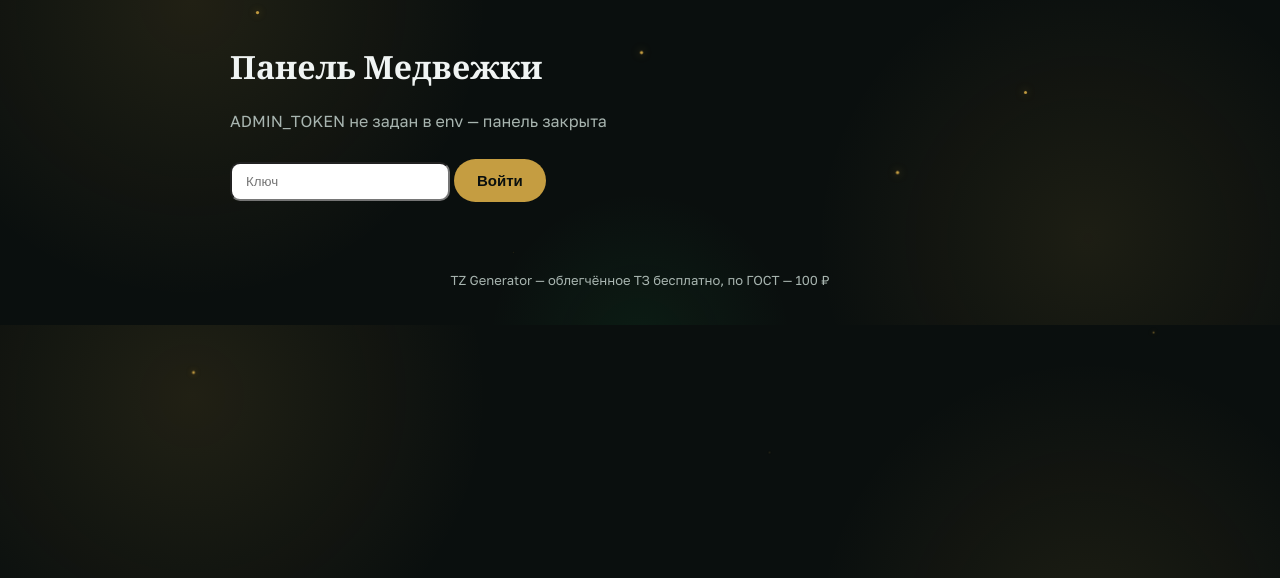
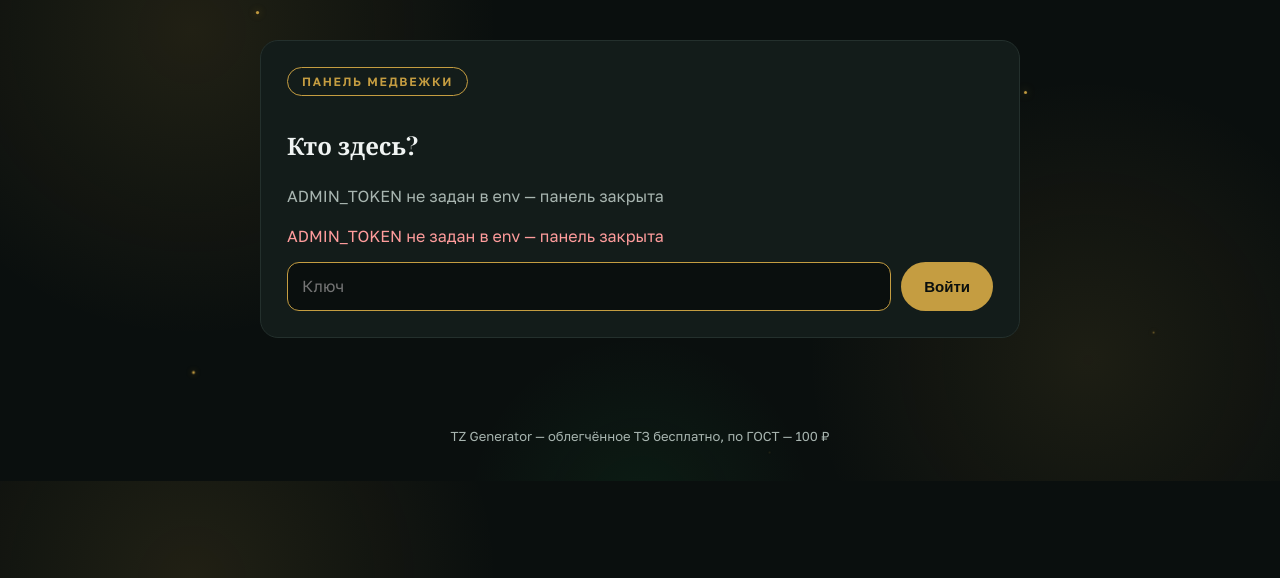
Before and after one commit to medvejka-sibirskaya/tz-generator, a Flask app: page /admin in a window 1280 px wide. Shown: the part 69-647 px from the top of the page. Run offline with Flask 3, Linux system fonts and the light colour scheme; some web fonts are replaced.

Commit message:
Админка в теме сайта: карточки, золото-акцент, таблица журнала, статус «оплачен»

```diff
--- a/static/style.css
+++ b/static/style.css
@@ -274,7 +274,56 @@ h1 em {
 .result-page h1,
 .pay-page h1 { font-size: 32px; font-weight: 800; margin: 0 0 18px; }
 
+/* --- Админ-панель (та же тема: тёмный изумруд + золото) --- */
+.admin { max-width: 760px; margin: 0 auto; }
+.admin-head {
+  display: flex; align-items: baseline; justify-content: space-between;
+  gap: 12px; flex-wrap: wrap; margin: 0 0 22px;
+}
+.admin-head h1 { font-size: 30px; font-weight: 800; margin: 0; }
+.admin-card {
+  background: var(--card); border: 1px solid var(--line);
+  border-radius: var(--radius); padding: 26px; margin: 0 0 20px;
+}
+.admin-card .badge { margin-bottom: 10px; }
+.admin-card .note { margin: 0 0 14px; }
+.admin-form { display: flex; gap: 10px; flex-wrap: wrap; }
+.admin-form input[type="text"],
+.admin-form input[type="password"] {
+  flex: 1 1 240px; padding: 11px 14px; border-radius: 12px;
+  border: 1px solid var(--line); background: var(--bg2);
+  color: var(--text); font: inherit;
+}
+.admin-form input:focus { outline: none; border-color: var(--accent); }
+.admin-err { color: #ff9c9c; margin: 4px 0 12px; }
+.admin-link-ok {
+  background: rgba(197, 157, 65, 0.08); border: 1px solid var(--accent);
+  border-radius: 12px; padding: 12px 16px; margin: 14px 0 0; color: var(--text);
+}
+.admin-link-ok code { color: var(--accent); overflow-wrap: anywhere; }
+.admin-table-title { font-size: 22px; font-weight: 800; margin: 26px 0 2px; }
+.admin-sub { margin: -4px 0 12px; }
+.admin-scroll {
+  overflow-x: auto; background: var(--card);
+  border: 1px solid var(--line); border-radius: var(--radius);
+  padding: 6px 18px 14px;
+}
+.admin-table { width: 100%; border-collapse: collapse; }
+.admin-table th {
+  text-align: left; font-size: 11.5px; letter-spacing: 0.1em;
+  text-transform: uppercase; color: var(--muted); font-weight: 600;
+  padding: 12px 10px 8px; border-bottom: 1px solid var(--line);
+}
+.admin-table td { padding: 10px; border-bottom: 1px solid var(--line); vertical-align: top; }
+.admin-table tr:last-child td { border-bottom: none; }
+.admin-table td code { color: var(--accent); overflow-wrap: anywhere; }
+.admin-table .nowrap { white-space: nowrap; }
+.admin-status.confirmed { color: var(--accent-soft); }
+.admin-status.other { color: var(--muted); }
+.admin-reason { color: var(--muted); font-size: 12.5px; }
+
 @media (max-width: 480px) {
   .wrap { padding: 28px 16px; }
   .hero h1 { font-size: 30px; }
+  .admin-head h1 { font-size: 24px; }
 }
--- a/templates/admin.html
+++ b/templates/admin.html
@@ -1,51 +1,64 @@
 {% extends "base.html" %}
+{% block title %}Панель Медвежки — TZ Generator{% endblock %}
 {% block content %}
-<section class="pay-page">
-  <h1>Панель Медвежки</h1>
-
+<section class="admin">
   {% if not logged %}
-    <p class="note">{{ error or "Введи ключ доступа — он из env (ADMIN_TOKEN), на ПК и телефоне один и тот же." }}</p>
-    <form method="post" action="{{ url_for('admin.admin') }}">
-      <input type="password" name="token" placeholder="Ключ" required
-             style="padding:10px 14px; border-radius:10px; min-width:220px;">
+    <div class="admin-card">
+      <span class="badge paid">Панель Медвежки</span>
+      <h2>Кто здесь?</h2>
+      <p class="note">{{ error or "Введи ключ доступа — он из env (ADMIN_TOKEN): на ПК и телефоне один и тот же." }}</p>
+      {% if error %}<p class="admin-err">{{ error }}</p>{% endif %}
+      <form method="post" action="{{ url_for('admin.admin') }}" class="admin-form">
+        <input type="password" name="token" placeholder="Ключ" required autofocus autocomplete="current-password">
         <button class="btn primary" type="submit">Войти</button>
       </form>
+    </div>
   {% else %}
-    <p><a class="btn ghost" href="{{ url_for('admin.admin_logout') }}">Выйти</a></p>
+    <div class="admin-head">
+      <h1>Панель Медвежки</h1>
+      <a class="btn ghost" href="{{ url_for('admin.admin_logout') }}">Выйти</a>
+    </div>
 
-    <h2>Ручное открытие доступа</h2>
-    <p class="note">Впиши метку платежа (видна в журнале ниже) — покупателю доступ откроется сразу.</p>
-    <form method="post" action="{{ url_for('admin.admin_grant') }}" style="display:flex; gap:8px; flex-wrap:wrap;">
-      <input type="text" name="label" placeholder="метка, напр. tz-gost-abc12345" required
-             style="padding:10px 14px; border-radius:10px; min-width:260px;">
+    <div class="admin-card">
+      <span class="badge paid">Ручной доступ</span>
+      <p class="note">Метка платежа из журнала — покупателю откроется вечная ссылка.</p>
+      <form method="post" action="{{ url_for('admin.admin_grant') }}" class="admin-form">
+        <input type="text" name="label" placeholder="tz-gost-abc12345" required spellcheck="false">
         <button class="btn primary" type="submit">Открыть доступ</button>
       </form>
+      {% if granted_link %}
+      <div class="admin-link-ok">
+        ✅ Доступ открыт. <b>Вечная ссылка покупателю</b> (покажи/перешли):<br>
+        <code>{{ granted_link }}</code>
+      </div>
+      {% endif %}
+    </div>
 
-    {% if granted_link %}
-    <p class="note">✅ Доступ открыт. <b>Вечная ссылка покупателю</b> (покажи/перешли):<br>
-      <code>{{ granted_link }}</code></p>
-    {% endif %}
-
-    <h2>Журнал платежей (свежие сверху)</h2>
+    <h2 class="admin-table-title">Журнал платежей</h2>
+    <p class="admin-sub note">Свежие сверху. Кнопка «Открыть» — у неподтверждённых меток.</p>
     {% if rows %}
-    <div style="overflow-x:auto;">
-    <table style="border-collapse:collapse; width:min(700px,100%);">
+    <div class="admin-scroll">
+      <table class="admin-table">
         <thead>
-        <tr style="text-align:left;">
-          <th style="padding:6px 10px;">Время</th><th>Метка</th><th>Сумма</th><th>Статус</th><th></th>
+          <tr>
+            <th>Время</th><th>Метка</th><th>Сумма</th><th>Статус</th><th></th>
           </tr>
         </thead>
         <tbody>
           {% for r in rows %}
           <tr>
-          <td style="padding:6px 10px; white-space:nowrap;">{{ r.time or '—' }}</td>
-          <td style="padding:6px 10px;"><code>{{ r.label or '—' }}</code></td>
-          <td style="padding:6px 10px;">{{ r.amount or '—' }}</td>
-          <td style="padding:6px 10px;">
-            {% if r.status == 'confirmed' %}<b>{{ r.status }}</b>{% else %}{{ r.status }}{% endif %}
-            {% if r.reason %}<br><small>{{ r.reason }}</small>{% endif %}
+            <td class="nowrap">{{ r.time or '—' }}</td>
+            <td><code>{{ r.label or '—' }}</code></td>
+            <td class="nowrap">{{ r.amount or '—' }}</td>
+            <td>
+              {% if r.status == 'confirmed' %}
+                <b class="admin-status confirmed">оплачен</b>
+              {% else %}
+                <span class="admin-status other">{{ r.status or '—' }}</span>
+              {% endif %}
+              {% if r.reason %}<br><small class="admin-reason">{{ r.reason }}</small>{% endif %}
             </td>
-          <td style="padding:6px 10px;">
+            <td>
               {% if r.status != 'confirmed' and r.label %}
               <form method="post" action="{{ url_for('admin.admin_grant') }}">
                 <input type="hidden" name="from_label" value="{{ r.label }}">
```
Lines whose indentation alone changed are shown as unchanged.
